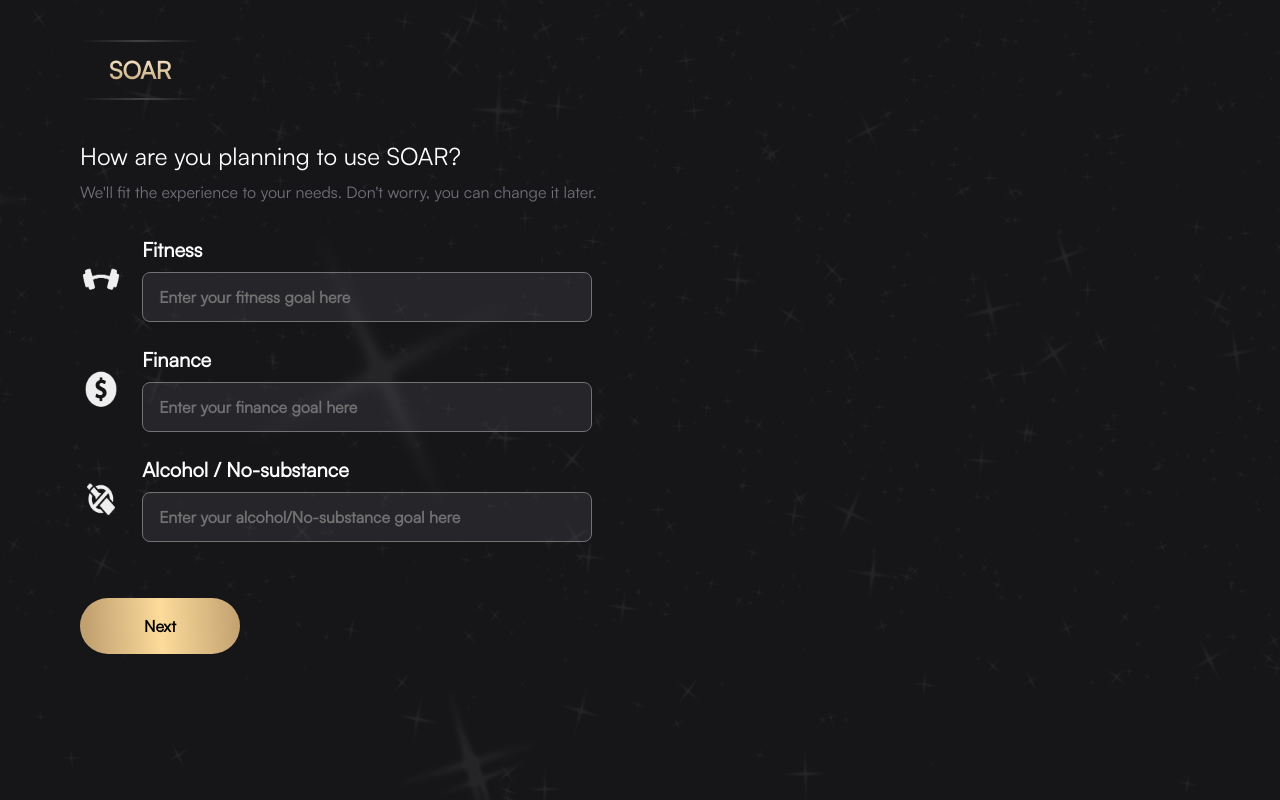
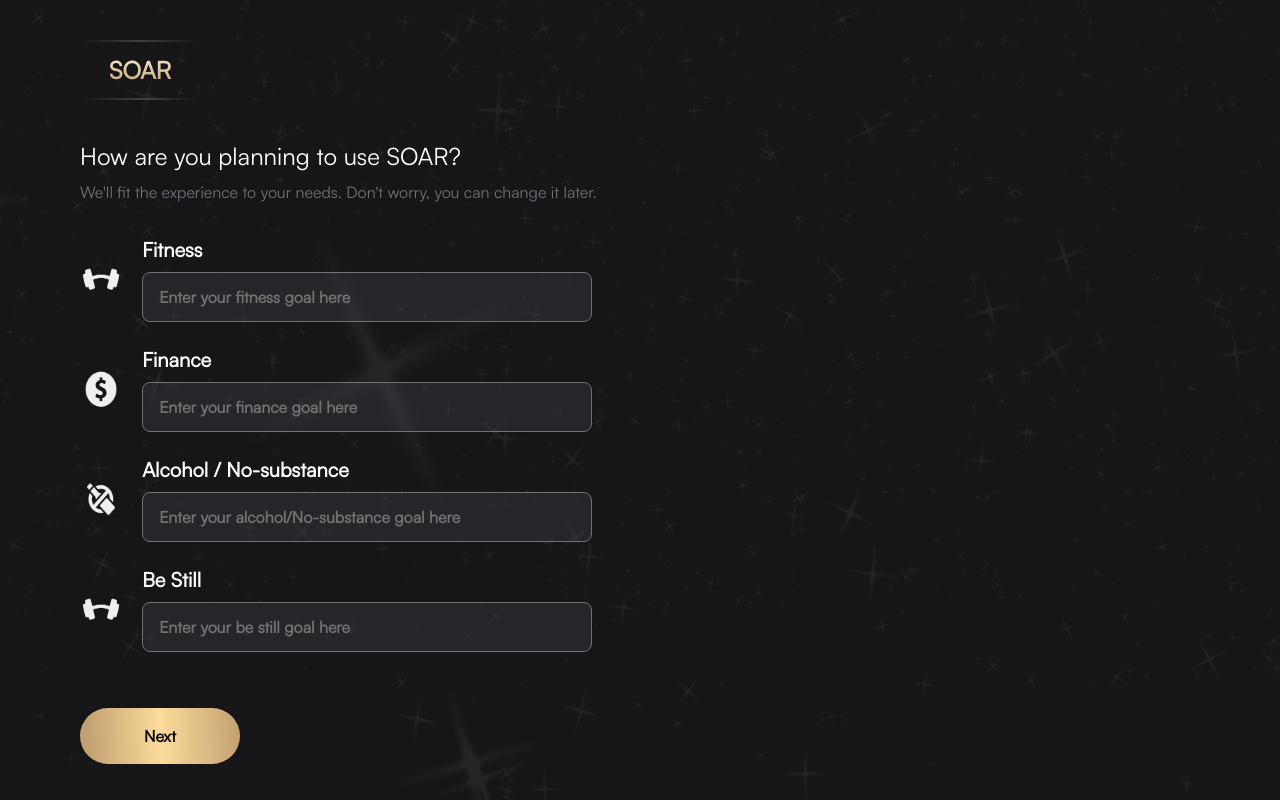
Before and after one commit to sda34495/soar-web-app-front, a Next.js app: page /onboard/onboarding in a window 1280 px wide. Built offline with nearby package versions, Linux system fonts and the light colour scheme; no server answers; sample sign-in values are in the browser's storage; a web font is replaced by a local one.

Commit message:
update onboarding input

```diff
--- a/src/app/onboard/onboarding/component/Onboarding.tsx
+++ b/src/app/onboard/onboarding/component/Onboarding.tsx
@@ -9,12 +9,14 @@
   fitness_plan_description: string;
   finance_plan_description: string;
   sobriety_plan_description: string;
+  be_still_plan_description:string
 }
 
 interface Errors {
   fitness_plan_description?: string;
   finance_plan_description?: string;
   sobriety_plan_description?: string;
+  be_still_plan_description?:string
 }
 
 const Page = () => {
@@ -22,6 +24,8 @@
     fitness_plan_description: "",
     finance_plan_description: "",
     sobriety_plan_description: "",
+    be_still_plan_description:""
+
   });
 
   const [errors, setErrors] = useState<Errors>({});
@@ -44,6 +48,8 @@
       formErrors.finance_plan_description = "Finance goal is required.";
     if (!formData.sobriety_plan_description)
       formErrors.sobriety_plan_description = "Sobriety goal is required.";
+    if (!formData.be_still_plan_description)
+      formErrors.be_still_plan_description = "Be still goal is required.";
 
     return formErrors;
   };
@@ -169,6 +175,30 @@
                   )}
                 </div>
               </div>
+                  {/* Sobriety Goal Input */}
+              <div className="flex items-center space-x-2 gap-3">
+                <div className="flex gap-1">
+                <img src="/fitness.png" alt="Icon 1" className="w-12 h-12" />
+                </div>
+                <div className="flex w-full space-y-2 flex-col">
+                  <label className="text-xl font-semibold">
+                    Be Still
+                  </label>
+                  <input
+                    type="text"
+                    name="be_still_plan_description"
+                    value={formData.be_still_plan_description}
+                    onChange={handleInputChange}
+                    placeholder="Enter your be still goal here"
+                    className="py-3 px-4 block w-full bg-zinc-600/30 opacity-90 border-[#7c7c7c] rounded-lg placeholder-[#7c7c7c] font-semibold border"
+                  />
+                  {errors.be_still_plan_description && (
+                    <p className="text-red-500 text-sm">
+                      {errors.be_still_plan_description}
+                    </p>
+                  )}
+                </div>
+              </div>
 
               <button className="py-4 mb-4 mt-8 w-40 font-semibold text-black bg-custom-gradient hover:bg-custom-gradient-hover rounded-full">
                 Next
```
